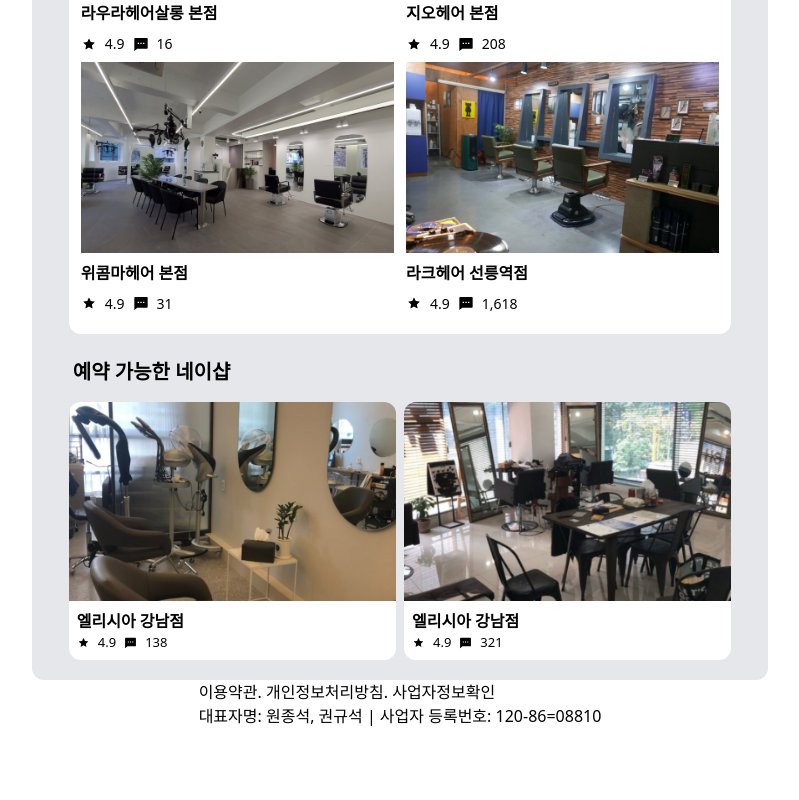
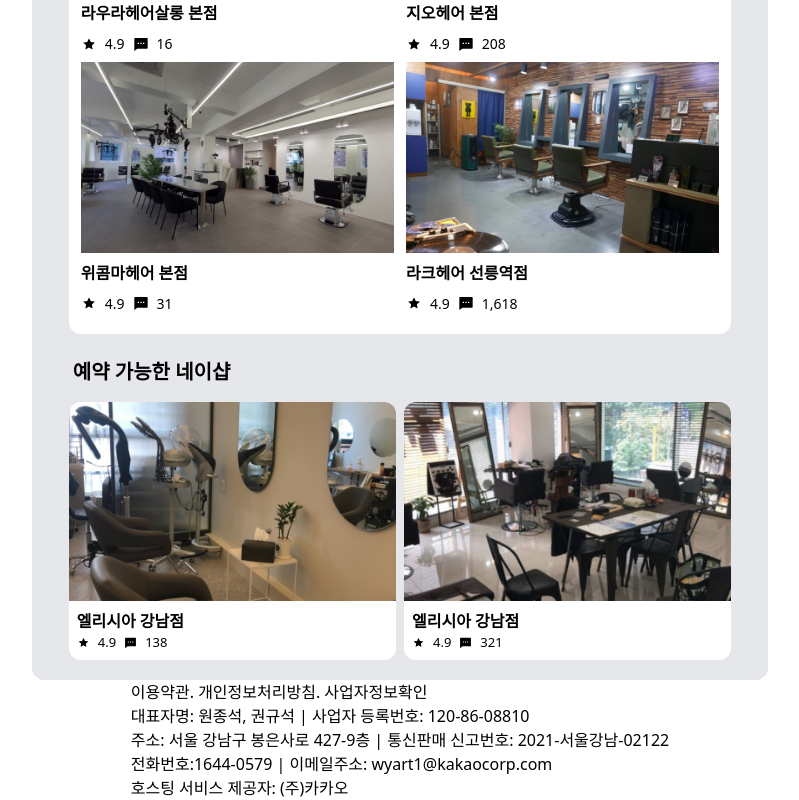
Before and after one commit to AramKim37/hairshop, a Next.js app: page / in a window 1280 px wide. Shown: the part 1596-2396 px from the top of the page, without its empty margins (240-1039 px from the left). Before the commit the page ends 2324 px from the top, so only its background shows below. Built offline with nearby package versions, Linux system fonts and the light colour scheme.

Commit message:
add footer description

```diff
--- a/components/Footer.jsx
+++ b/components/Footer.jsx
@@ -4,9 +4,14 @@
   return (
     <div>
       <h1>이용약관. 개인정보처리방침. 사업자정보확인</h1>
-      <p>대표자명: 원종석, 권규석 | 사업자 등록번호: 120-86=08810</p>
+      <p>대표자명: 원종석, 권규석 | 사업자 등록번호: 120-86-08810</p>
+      <p>
+        주소: 서울 강남구 봉은사로 427-9층 | 통신판매 신고번호:
+        2021-서울강남-02122
+      </p>
+      <p>전화번호:1644-0579 | 이메일주소: wyart1@kakaocorp.com</p>
+      <p>호스팅 서비스 제공자: (주)카카오</p>
     </div>
   );
 };
-
 export default Footer;
```
